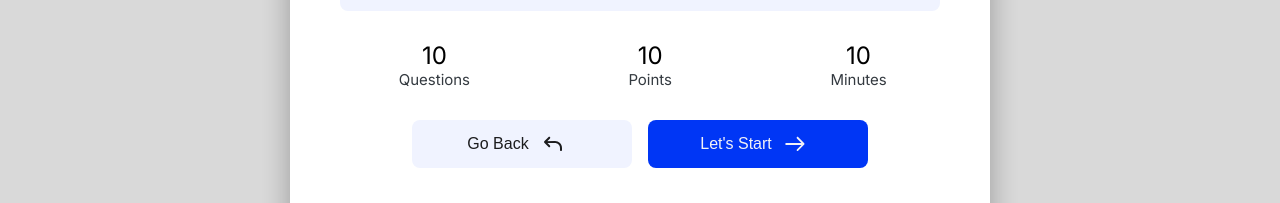
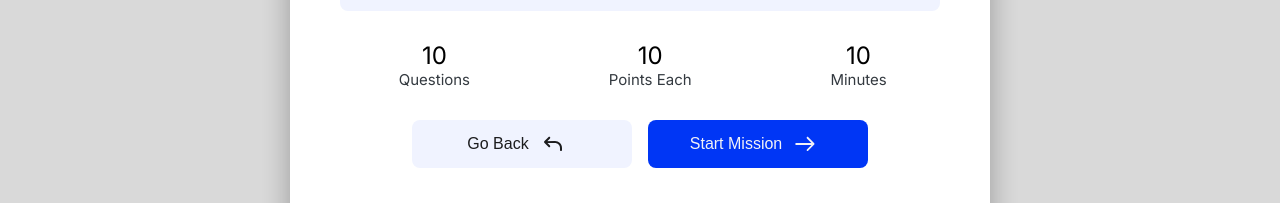
Before and after one commit to cherryontech/MissionCollective, a React (Vite) app: page /mission-briefing in a window 1280 px wide. Shown: the part 509-712 px from the top of the page. Built offline with nearby package versions, Linux system fonts and the light colour scheme.

Commit message:
Changed texts due to change in UX wireframe

```diff
--- a/src/Components/MissionBriefingModal.jsx
+++ b/src/Components/MissionBriefingModal.jsx
@@ -51,7 +51,7 @@ export default function MissionBriefingModal({ onClose }) {
           </div>
           <div className="InfoItem">
             <span className="InfoNumber">{CULTURE_QUESTIONS.length}</span>
-            <span className="InfoLabel">Points</span>
+            <span className="InfoLabel">Points Each</span>
           </div>
           <div className="InfoItem">
             <span className="InfoNumber">{CULTURE_QUESTIONS.length}</span>
@@ -68,7 +68,7 @@ export default function MissionBriefingModal({ onClose }) {
             />
           </button>
           <button className="StartButton" onClick={handleStart}>
-            <span className="StartText">Let's Start</span>
+            <span className="StartText">Start Mission</span>
             <img
               src={forwardArrow}
               alt="Arrow pointing right"
```
